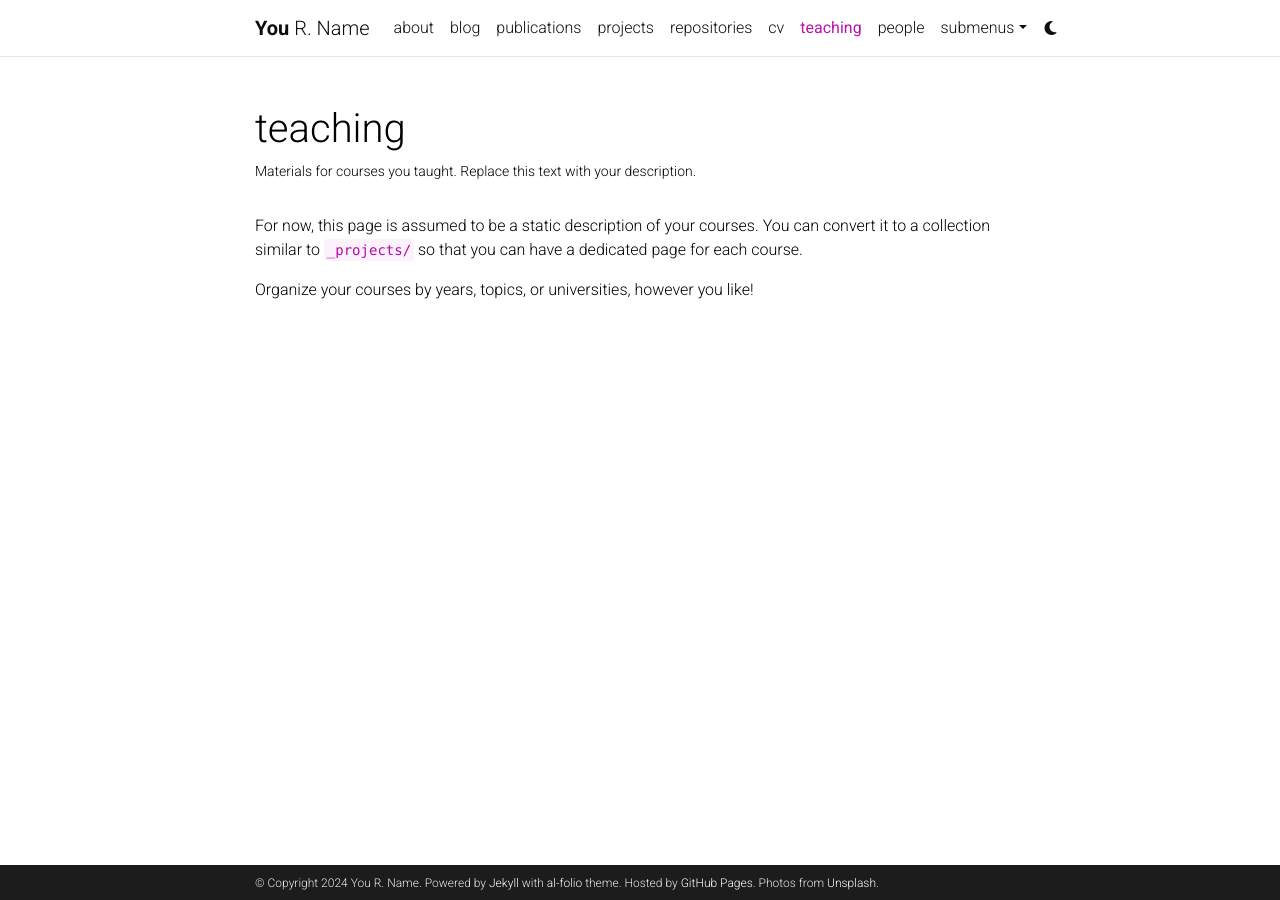
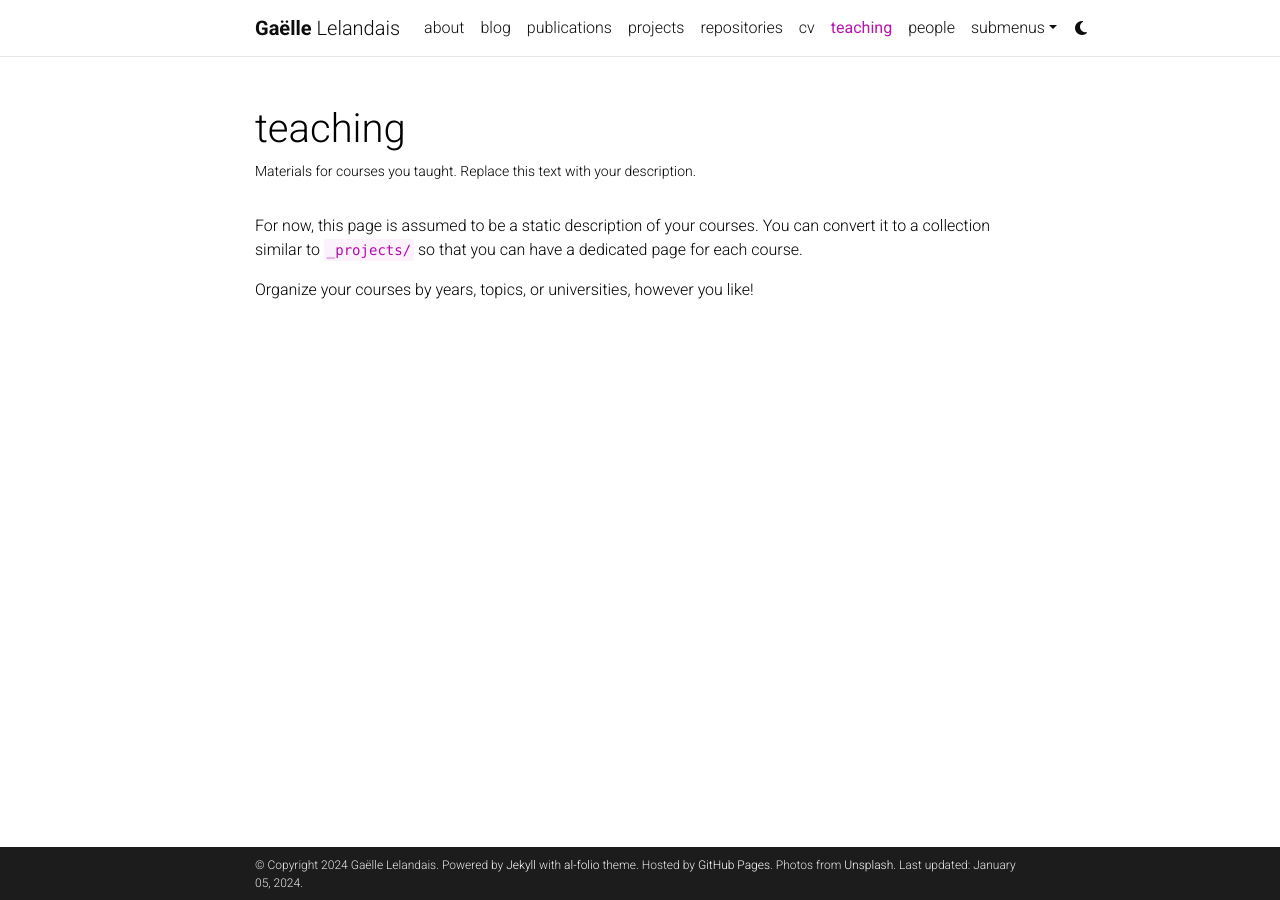
Before and after one commit to gaellelelandais/gaellelelandais.github.io, a Jekyll site: the page built from _pages/teaching.md, in a window 1280 px wide. Built offline with Jekyll 4.4.1, drawn with Linux system fonts in a browser that asks for light colours; comment, search, counter and statistics services are not loaded; a style sheet for code colours, icons or effects is not loaded.

Commit message:
Première MAJ du site

```diff
--- a/_config.yml
+++ b/_config.yml
@@ -3,10 +3,10 @@
 # -----------------------------------------------------------------------------
 
 title: blank # the website title (if blank, full name will be used instead)
-first_name: You
-middle_name: R.
-last_name: Name
-email: you@example.com
+first_name: Gaëlle
+middle_name:
+last_name: Lelandais
+email: g.lelandais.work@gmail.com
 description: > # the ">" symbol means to ignore newlines until "footer_text:"
   A simple, whitespace theme for academics. Based on [*folio](https://github.com/bogoli/-folio) design.
 footer_text: >
@@ -20,7 +20,7 @@
 
 url: https://gaellelelandais.github.io # the base hostname & protocol for your site
 baseurl: # the subpath of your site, e.g. /blog/. Leave blank for root
-last_updated: false # set to true if you want to display last updated in the footer
+last_updated: true # set to true if you want to display last updated in the footer
 impressum_path:  # set to path to include impressum link in the footer, use the same path as permalink in a page, helps to conform with EU GDPR
 
 # -----------------------------------------------------------------------------
```
